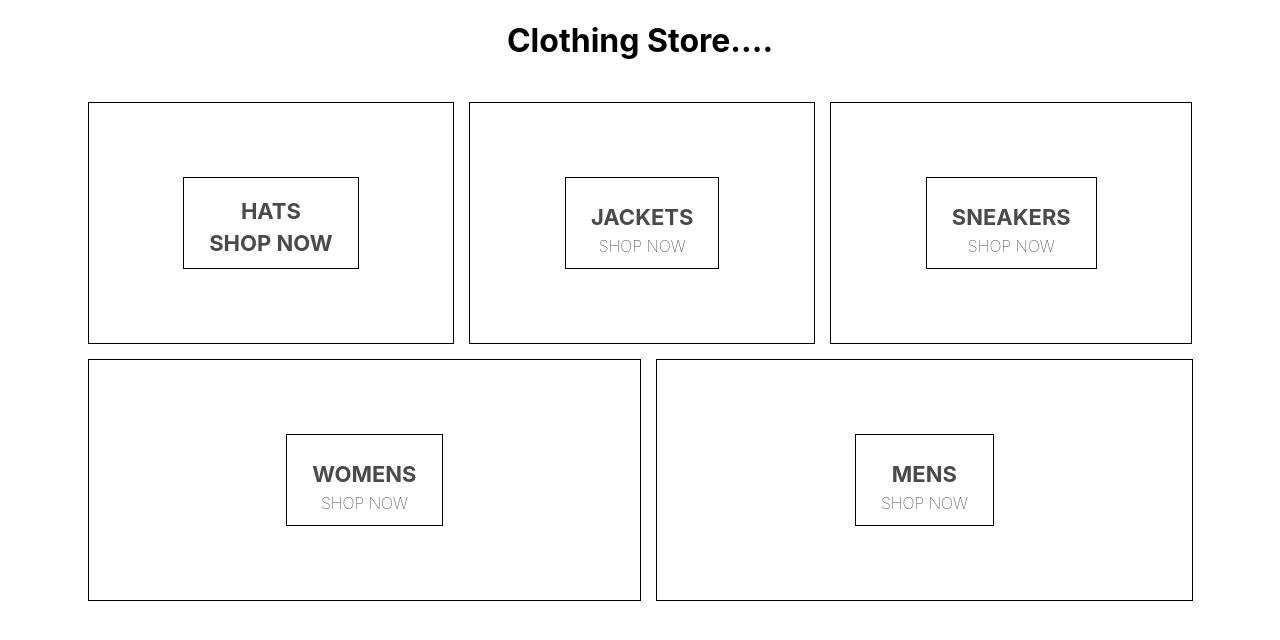
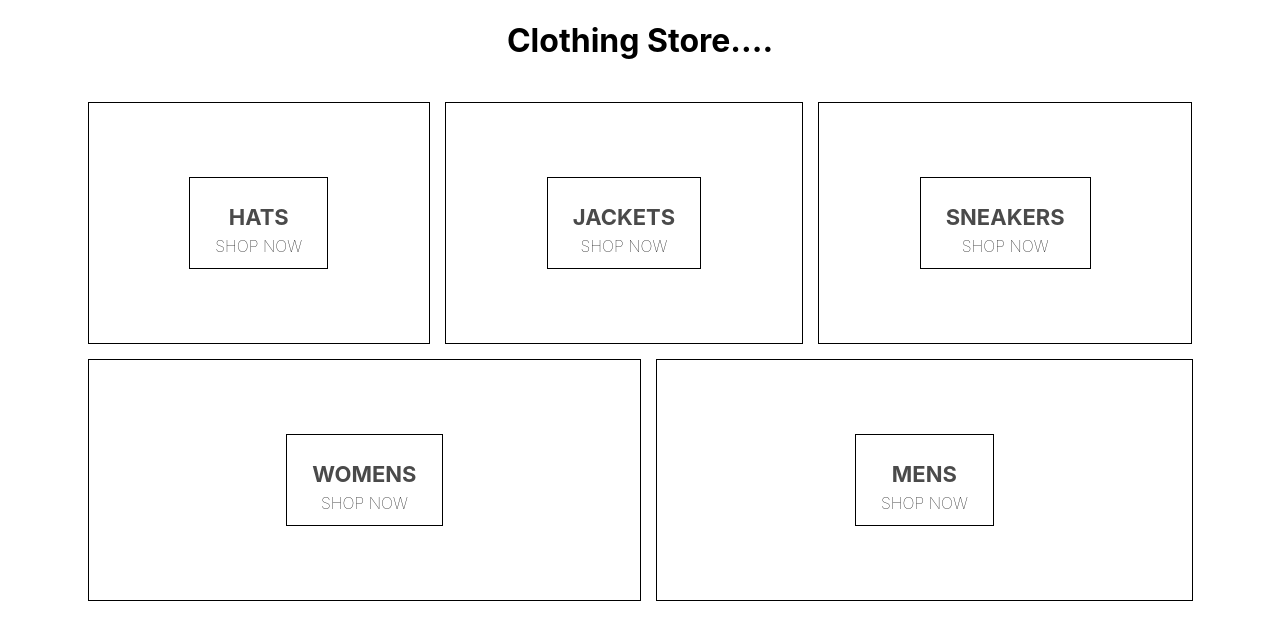
Before and after one commit to lajawanti/clothing-store, a React (Create React App) app: page / in a window 1280 px wide. Shown: the top 640 px of the page. Built offline with nearby package versions, Linux system fonts and the light colour scheme.

Commit message:
component separate

```diff
--- a/src/App.js
+++ b/src/App.js
@@ -1,7 +1,7 @@
 import React from 'react';
 import './App.css';
 
-import HomePage from './HomePage.component.jsx'
+import HomePage from './pages/homepage/homepage.component.jsx'
 
 function App() {
   return (
--- a/src/HomePage.component.jsx
+++ /dev/null
@@ -1,46 +0,0 @@
-import React from 'react';
-import './homepage.styles.scss'
-
-const HomePage = () => (
-    <div className = 'homepage'>
-        <div className = 'directory-menu'>
-            <div className = 'menu-item'>
-                <div className = 'content'>
-                    <h1 className = 'title'>HATS</h1>
-                    <span className = 'title'>SHOP NOW</span>
-                </div>
-            </div>
-
-            <div className = 'menu-item'>
-                <div className = 'content'>
-                    <h1 className = 'title'>JACKETS</h1>
-                    <span className = 'subtitle'>SHOP NOW</span>
-                </div>
-            </div>
-
-            <div className = 'menu-item'>
-                <div className = 'content'>
-                    <h1 className = 'title'>SNEAKERS</h1>
-                    <span className = 'subtitle'>SHOP NOW</span>
-                </div>
-            </div>
-
-            <div className = 'menu-item'>
-                <div className = 'content'>
-                    <h1 className = 'title'>WOMENS</h1>
-                    <span className = 'subtitle'>SHOP NOW</span>
-                </div>
-            </div>
-
-            <div className = 'menu-item'>
-                <div className = 'content'>
-                    <h1 className = 'title'>MENS</h1>
-                    <span className = 'subtitle'>SHOP NOW</span>
-                </div>
-            </div>
-
-        </div>
-    </div>
-)
-
-export default HomePage;
--- /dev/null
+++ b/src/components/directory/directory.component.jsx
@@ -0,0 +1,63 @@
+import React  from 'react';
+
+import MenuItem from '../menu-item/menu-item.component.jsx'
+
+import './directory.styles.scss';
+
+class Directory extends React.Component {
+    constructor(){
+        super();
+
+        this.state = {
+            sections: [
+                {
+                    title: 'hats',
+                    imageUrl: 'https://i.ibb.co/cvpntL1/hats.png',
+                    id: 1,
+                    linkUrl: 'shop/hats'
+                },
+                {
+                    title: 'jackets',
+                    imageUrl: 'https://i.ibb.co/px2tCc3/jackets.png',
+                    id: 2,
+                    linkUrl: 'shop/jackets'
+                },
+                {
+                    title: 'sneakers',
+                    imageUrl: 'https://i.ibb.co/0jqHpnp/sneakers.png',
+                    id: 3,
+                    linkUrl: 'shop/sneakers'
+                },
+                {
+                    title: 'womens',
+                    imageUrl: 'https://i.ibb.co/GCCdy8t/womens.png',
+                    size: 'large',
+                    id: 4,
+                    linkUrl: 'shop/womens'
+                },
+                {
+                    title: 'mens',
+                    imageUrl: 'https://i.ibb.co/R70vBrQ/men.png',
+                    size: 'large',
+                    id: 5,
+                    linkUrl: 'shop/mens'
+                }
+            ]
+        }
+    }
+
+    render() {
+        return (
+            <div className = "directory-menu">
+                {
+                    this.state.sections.map(({ title, imageUrl, id }) => (
+                        <MenuItem key = {id} title = {title} imageUrl = {imageUrl} />
+                    ))
+                }
+
+            </div>
+        )
+    }
+}
+
+export default Directory;
--- /dev/null
+++ b/src/components/directory/directory.styles.scss
@@ -0,0 +1,7 @@
+
+.directory-menu {
+    width: 100%;
+    display: flex;
+    flex-wrap: wrap;
+    justify-content: space-between;
+}
--- /dev/null
+++ b/src/components/menu-item/menu-item.component.jsx
@@ -0,0 +1,14 @@
+import React from 'react';
+
+import './menu-item.styles.scss';
+
+const MenuItem = ({ title }) => (
+    <div className = 'menu-item'>
+        <div className = 'content'>
+            <h1 className = 'title'>{ title.toUpperCase() }</h1>
+            <span className = 'subtitle'>SHOP NOW</span>
+        </div>
+    </div>
+)
+
+export default MenuItem;
--- a/src/homepage.styles.scss
+++ b/src/components/menu-item/menu-item.styles.scss
@@ -1,17 +1,3 @@
-.homepage{
-    display: flex;
-    flex-direction: column;
-    align-items: center;
-    padding: 20px 80px;
-}
-
-.directory-menu {
-    width: 100%;
-    display: flex;
-    flex-wrap: wrap;
-    justify-content: space-between;
-}
-
 .menu-item {
     min-width: 30%;
     height: 240px;
--- /dev/null
+++ b/src/pages/homepage/homepage.component.jsx
@@ -0,0 +1,12 @@
+import React from 'react';
+import './homepage.styles.scss'
+
+import Directory from '../../components/directory/directory.component.jsx';
+
+const HomePage = () => (
+    <div className = 'homepage'>
+        <Directory />
+    </div>
+)
+
+export default HomePage;
--- /dev/null
+++ b/src/pages/homepage/homepage.styles.scss
@@ -0,0 +1,6 @@
+.homepage{
+    display: flex;
+    flex-direction: column;
+    align-items: center;
+    padding: 20px 80px;
+}
```
Also changed, not shown: 1 other file (tests, documents, lock files or other folders).
